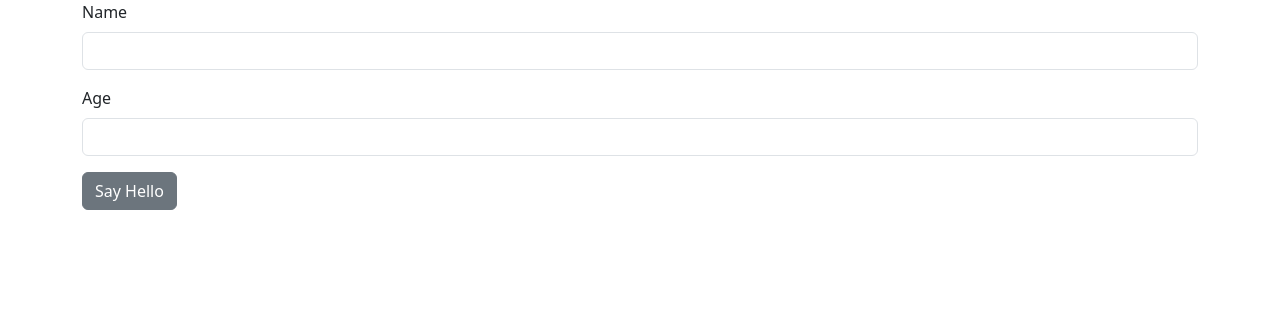
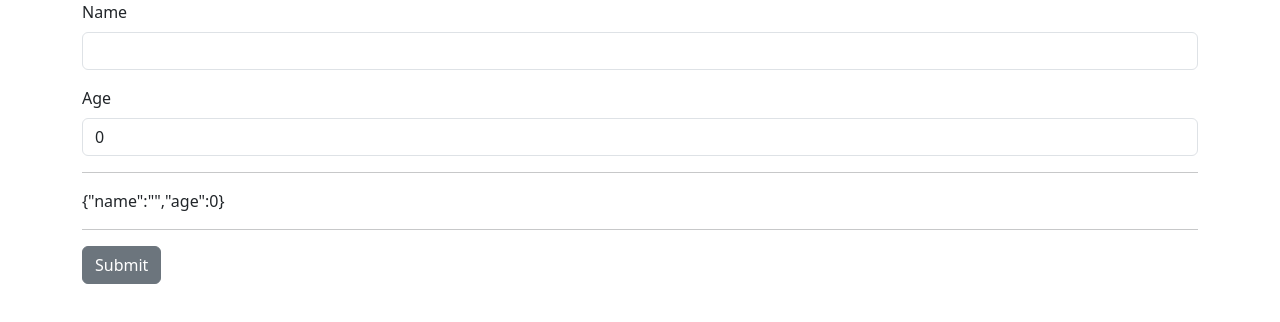
Before and after one commit to ThePokerFaCcCe/React-CodeWithMosh, a React (Vite) app in the folder react-app/: page / in a window 1280 px wide. Shown: the top 322 px of the page. Built offline with nearby package versions, Linux system fonts and the light colour scheme.

Commit message:
10-UseState-Form

```diff
--- a/react-app/src/App.tsx
+++ b/react-app/src/App.tsx
@@ -8,11 +8,12 @@ import Like from "./Like";
 import Person from "./components/Person";
 import ExpandableText from "./components/ExpandableText";
 import RefForm from "./components/RefForm";
+import StateForm from "./components/StateForm";
 
 const App = () => {
   return (
     <div className="container">
-      <RefForm/>
+      <StateForm/>
     </div>
   );
 };
--- /dev/null
+++ b/react-app/src/components/StateForm.tsx
@@ -0,0 +1,69 @@
+import React, { ChangeEvent, FormEvent, useRef, useState } from "react";
+
+const StateForm = () => {
+  const defaultPerson = {
+    name: "",
+    age: 0,
+  };
+  const [person, setPerson] = useState(defaultPerson);
+
+  const handleSubmit = (e: FormEvent) => {
+    e.preventDefault();
+    console.log("Data Submitted");
+  };
+
+  const handleNameChange = (e: ChangeEvent<HTMLInputElement>) => {
+    const newPerson = {
+      ...person,
+      name: e.target.value,
+    };
+    setPerson(newPerson);
+  };
+
+  const handleAgeChange = (e: ChangeEvent<HTMLInputElement>) => {
+    const newPerson = {
+      ...person,
+      age: parseInt(e.target.value),
+    };
+    setPerson(newPerson);
+  };
+
+  return (
+    <>
+      <form action="#" onSubmit={handleSubmit}>
+        <div className="mb-3">
+          <label htmlFor="name" className="form-label">
+            Name
+          </label>
+          <input
+            type="text"
+            name="name"
+            id="name"
+            className="form-control"
+            value={person.name}
+            onChange={handleNameChange}
+          />
+        </div>
+        <div className="mb-3">
+          <label htmlFor="age" className="form-label">
+            Age
+          </label>
+          <input
+            type="number"
+            name="age"
+            id="age"
+            className="form-control"
+            value={person.age}
+            onChange={handleAgeChange}
+          />
+        </div>
+        <hr />
+        <p>{JSON.stringify(person)}</p>
+        <hr />
+        <input type="submit" className="btn btn-secondary" value="Submit" />
+      </form>
+    </>
+  );
+};
+
+export default StateForm;
```
